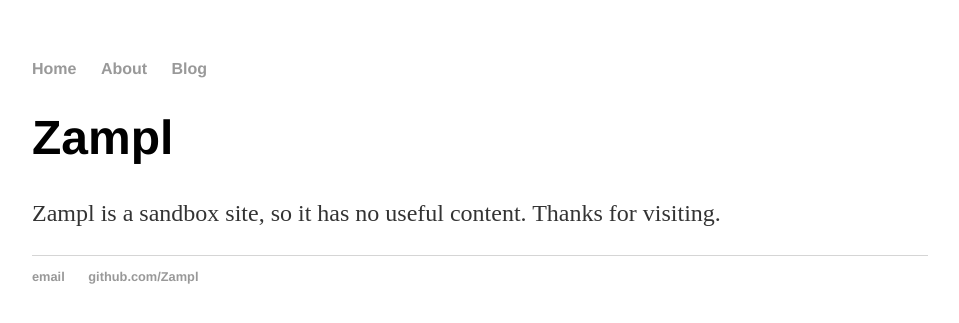
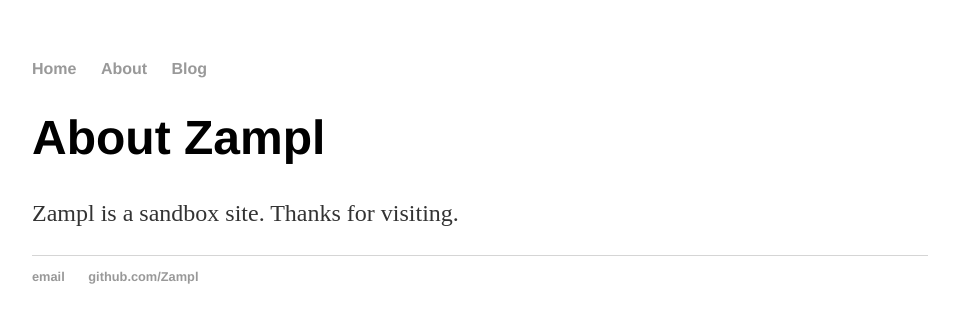
Before and after one commit to Zampl/zampl.github.io, a Jekyll site: the page built from about.html, in a window 1280 px wide. Shown: the top 323 px of the page, without its empty margins (160-1119 px from the left). Built offline with Jekyll 4.4.1, drawn with Linux system fonts in a browser that asks for light colours.

Commit message:
Update about.html

```diff
--- a/about.html
+++ b/about.html
@@ -8,8 +8,8 @@ title: Zampl About
 
 <div class="blurb">
 
-	<h1>Zampl</h1>
+	<h1>About Zampl</h1>
 
-	<p>Zampl is a sandbox site, so it has no useful content. Thanks for visiting.</p>
+	<p>Zampl is a sandbox site. Thanks for visiting.</p>
 
 </div><!-- /.blurb -->
```
